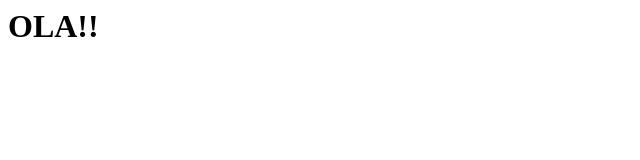
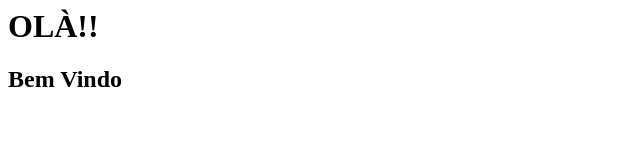
Before and after one commit to Dev-Messias/curso_github, a plain HTML site: page index.html in a window 1280 px wide. Shown: the whole page, without its empty margins (0-640 px from the left). Drawn offline with Linux system fonts and the light colour scheme.

Commit message:
colocando he na home

```diff
--- a/index.html
+++ b/index.html
@@ -1 +1,2 @@
-<h1>OLA!!</h1>
+<h1>OLÀ!!</h1>
+<h2>Bem Vindo</h2>
```
